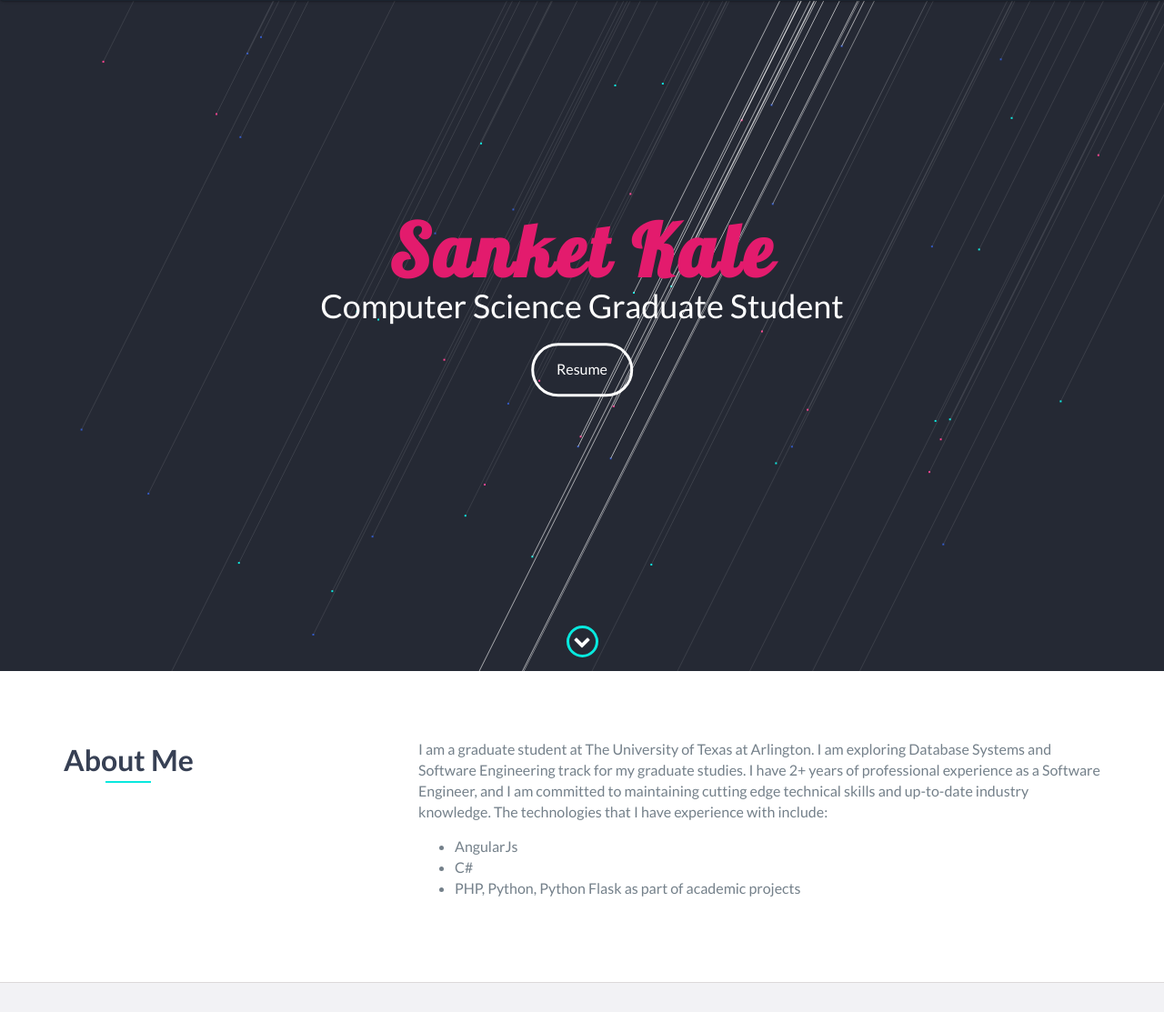
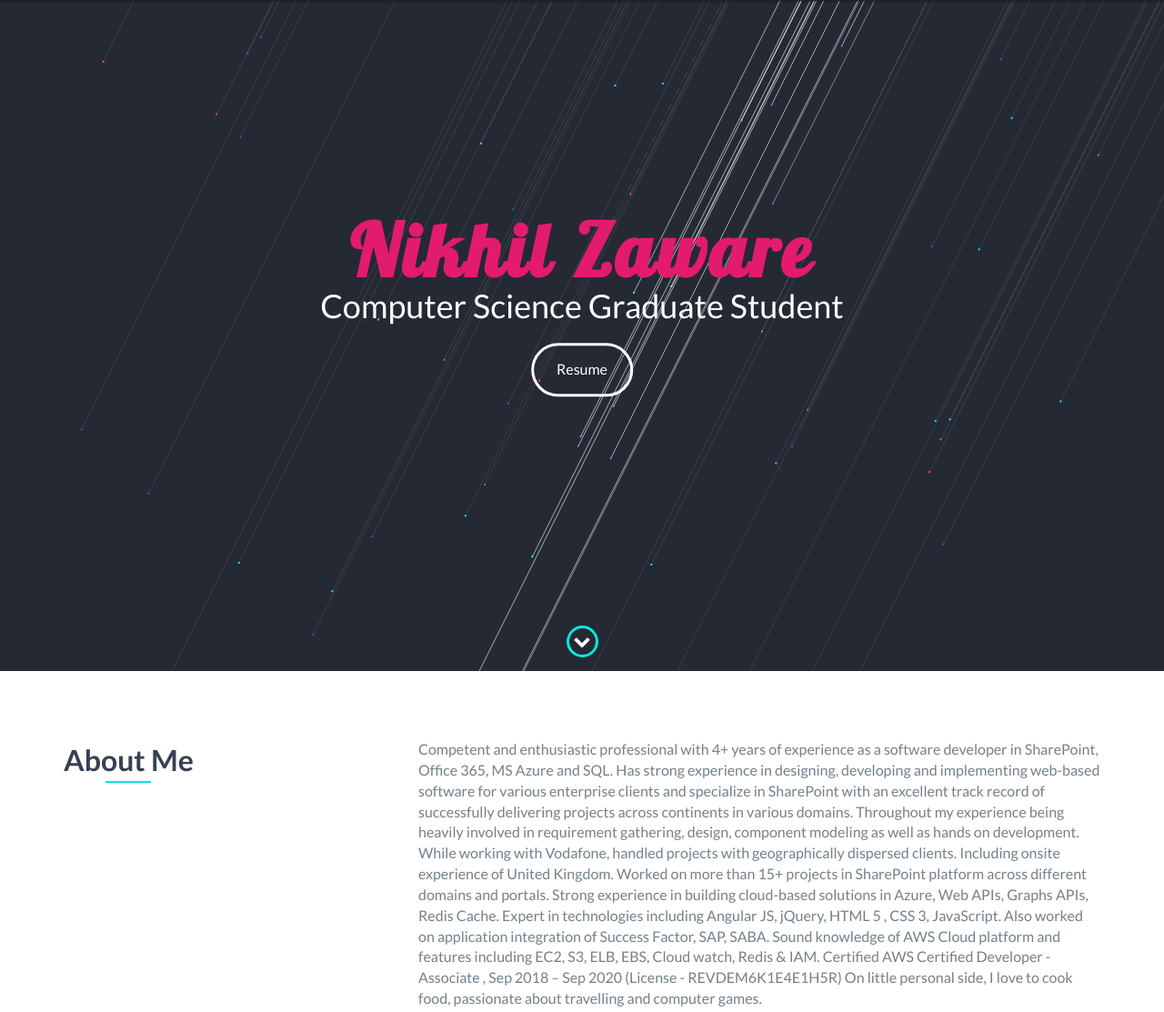
Before and after one commit to nikhil-zaware/nikhil-zaware.github.io, a plain HTML site: page index.html in a window 1280 px wide. Shown: the part 62-1175 px from the top of the page at 91% size. Drawn offline with nearby package versions, Linux system fonts and the light colour scheme; a web font is replaced by a local one.

Commit message:
Update index.html

```diff
--- a/index.html
+++ b/index.html
@@ -5,7 +5,7 @@
     <meta charset="utf-8">
     <meta http-equiv="X-UA-Compatible" content="IE=edge">
     <meta name="viewport" content="width=device-width, initial-scale=1">
-    <title>Sanket S Kale</title>
+    <title>Nikhil Zaware</title>
 
     <link rel="shortcut icon" href="favicon.ico" type="image/x-icon">
     <link rel="icon" href="favicon.ico" type="image/x-icon">
@@ -54,10 +54,10 @@
     <div id="lead">
         <div id="pt" class="canvas"></div>
         <div id="lead-content">
-            <h1>Sanket Kale</h1>
+            <h1>Nikhil Zaware</h1>
             <h2>Computer Science Graduate Student</h2>
             <div id="download">
-                <a href="https://resume.creddle.io/resume/1bqsy972dbs" target="_blank" class="btn-rounded-white">Resume</a>
+                <a href="" target="_blank" class="btn-rounded-white">Resume</a>
             </div>
         </div>
         <!-- End #lead-content -->
@@ -81,16 +81,17 @@
                 </div>
                 <div class="col-md-8">
                     <p>
-                        I am a graduate student at The University of Texas at Arlington. I am exploring Database Systems and Software Engineering
-                        track for my graduate studies. I have 2+ years of professional experience as a Software Engineer,
-                        and I am committed to maintaining cutting edge technical skills and up-to-date industry knowledge.
-                        The technologies that I have experience with include:
+                        Competent and enthusiastic professional with 4+ years of experience as a software developer in SharePoint, Office 365, MS Azure and SQL. Has strong experience in designing, developing and implementing web-based software for various enterprise clients and specialize in SharePoint with an excellent track record of successfully delivering projects across continents in various domains.
+
+Throughout my experience being heavily involved in requirement gathering, design, component modeling as well as hands on development. While working with Vodafone, handled projects with geographically dispersed clients. Including onsite experience of United Kingdom. Worked on more than 15+ projects in SharePoint platform across different domains and portals.
+
+Strong experience in building cloud-based solutions in Azure, Web APIs, Graphs APIs, Redis Cache. Expert in technologies including Angular JS, jQuery, HTML 5 , CSS 3, JavaScript. Also worked on application integration of Success Factor, SAP, SABA.
+
+Sound knowledge of AWS Cloud platform and features including EC2, S3, ELB, EBS, Cloud watch, Redis & IAM. Certified AWS Certified Developer - Associate , Sep 2018 – Sep 2020 (License - REVDEM6K1E4E1H5R)
+
+On little personal side, I love to cook food, passionate about travelling and computer games.
                     </p>
-                    <ul>
-                        <li>AngularJs</li>
-                        <li>C#</li>
-                        <li>PHP, Python, Python Flask as part of academic projects</li>
-                    </ul>
+
                 </div>
             </div>
         </div>
```
